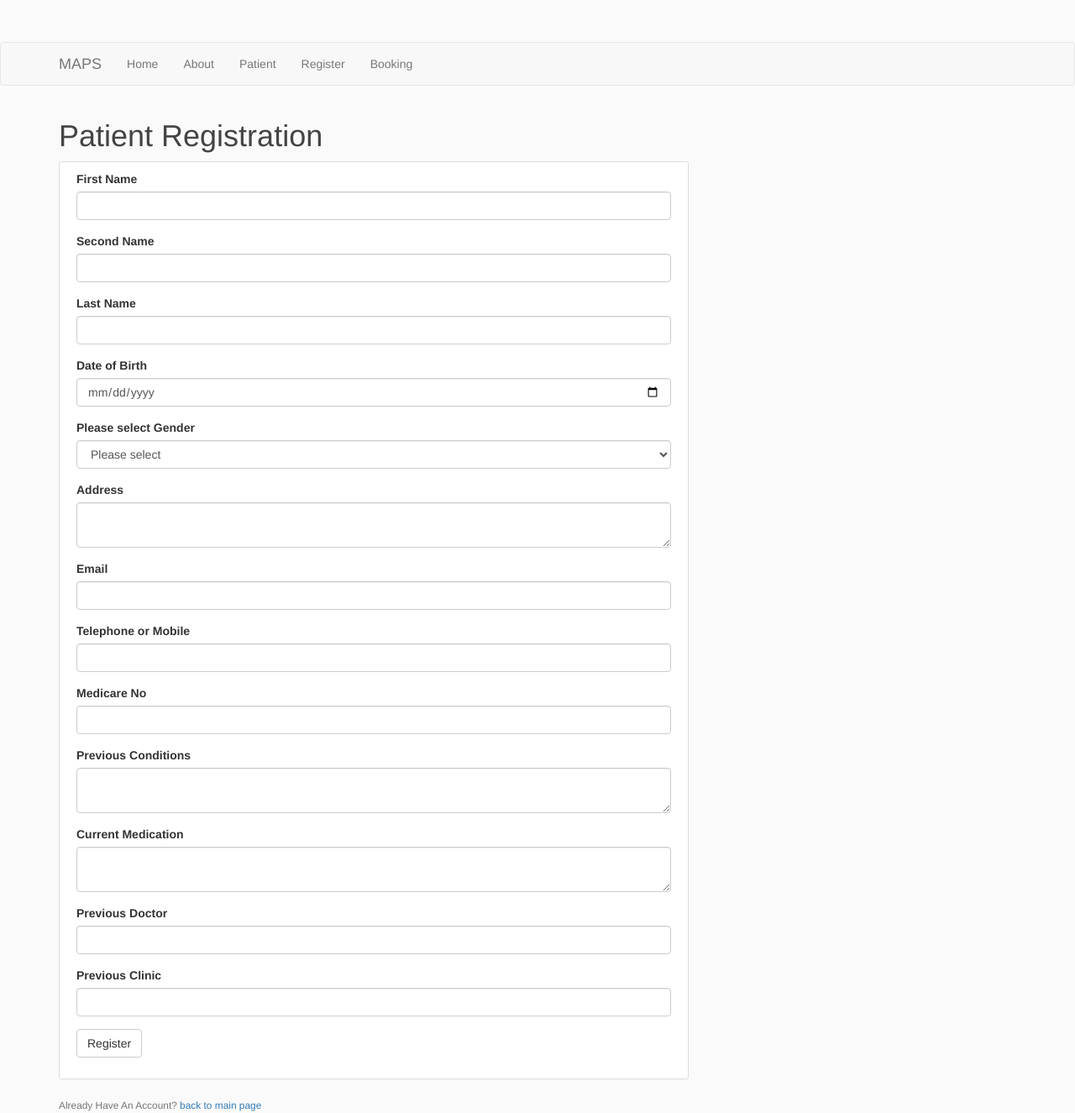
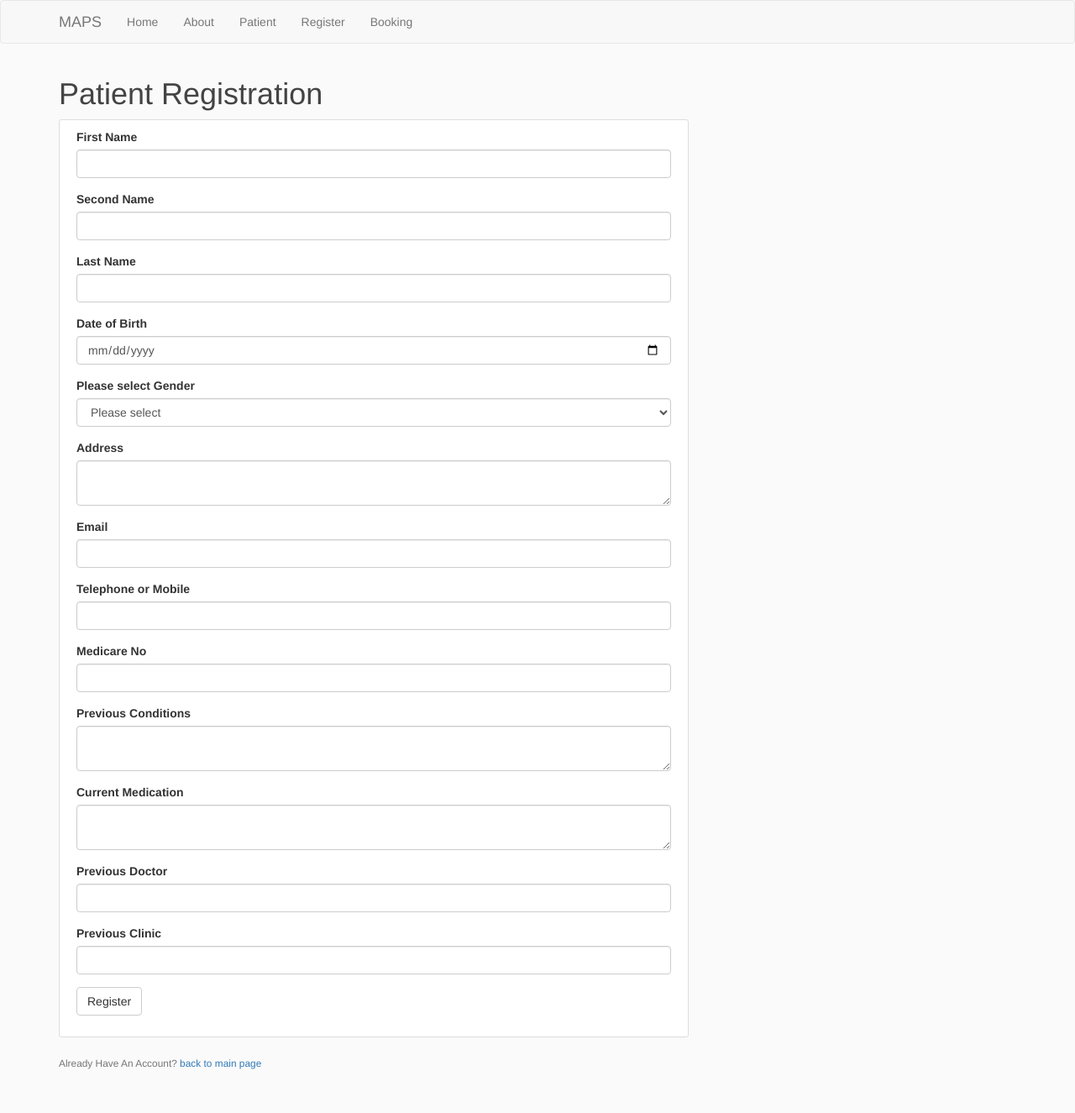
Before and after one commit to kokaruk/IOT-A2, a Flask app: page /register in a window 1280 px wide. Shown: the whole page at 84% size. After the commit the page ends 1273 px from the top, so only its background shows below. Run offline with Flask 2, Linux system fonts and the light colour scheme; parts of the project's set-up code (start-up, migrations or seed data) failed here and were passed over; some libraries are stand-ins or nearby versions.

Commit message:
forms update

```diff
--- a/MAPS/static/main.css
+++ b/MAPS/static/main.css
@@ -1,7 +1,6 @@
 body {
     background: #fafafa;
     color: #333333;
-    margin-top: 5rem;
 }
 
 h1, h2, h3, h4, h5, h6 {
@@ -78,3 +77,8 @@ a.article-title:hover {
 .account-heading {
     font-size: 2.5rem;
 }
+
+/*override bootstrap*/
+input[type="date"].form-control, input[type="time"].form-control, input[type="datetime-local"].form-control, input[type="month"].form-control {
+    line-height: inherit !important;
+}
--- a/MAPS/templates/404.html
+++ b/MAPS/templates/404.html
@@ -1,6 +1,6 @@
 {% extends "layout.html" %}
 
-{% block content %}
+{% block app_content %}
     <h1>File Not Found</h1>
     <p><a href="{{ url_for('home') }}">Back</a></p>
-{% endblock %}
+{% endblock app_content %}
--- a/MAPS/templates/500.html
+++ b/MAPS/templates/500.html
@@ -1,7 +1,7 @@
 {% extends "layout.html" %}
 
-{% block content %}
+{% block app_content %}
     <h1>An unexpected error has occurred</h1>
     <p>The administrator has been notified. Sorry for the inconvenience!</p>
     <p><a href="{{ url_for('home') }}">Back</a></p>
-{% endblock %}
+{% endblock app_content %}
--- a/MAPS/templates/layout.html
+++ b/MAPS/templates/layout.html
@@ -10,15 +10,9 @@
     {% if title %}MAPS - {{ title }}{% else %}Medical Appointment System{% endif %}
 {% endblock %}
 
-{% block styles -%}
+{% block styles %}
     {{ super() }}
     <link rel="stylesheet" type="text/css" href="{{ url_for('static', filename='main.css') }}">
-{% endblock %}
-{% block metas %}
-    {{ super() }}
-    <!-- Required meta tags -->
-    <meta charset="utf-8">
-    <meta name="viewport" content="width=device-width, initial-scale=1, shrink-to-fit=no">
 {% endblock %}
 
 
--- a/MAPS/templates/patient_register.html
+++ b/MAPS/templates/patient_register.html
@@ -1,11 +1,7 @@
 {% extends "layout.html" %}
 {% import 'bootstrap/wtf.html' as wtf %}
 
-
-
-
 {% block app_content %}
-
     <h1>Patient Registration</h1>
     <div class="content-section">
         <div class="form-group">
```
